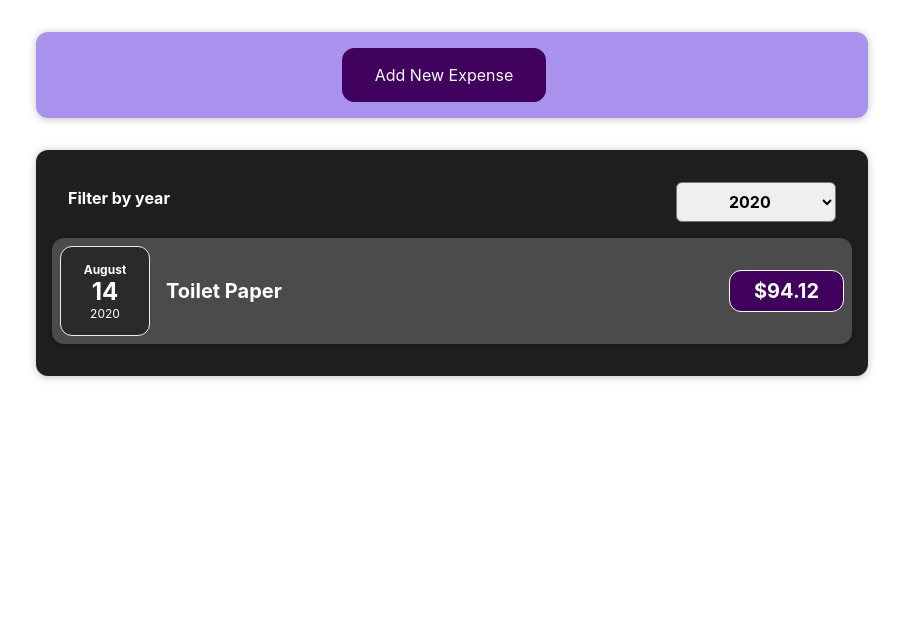
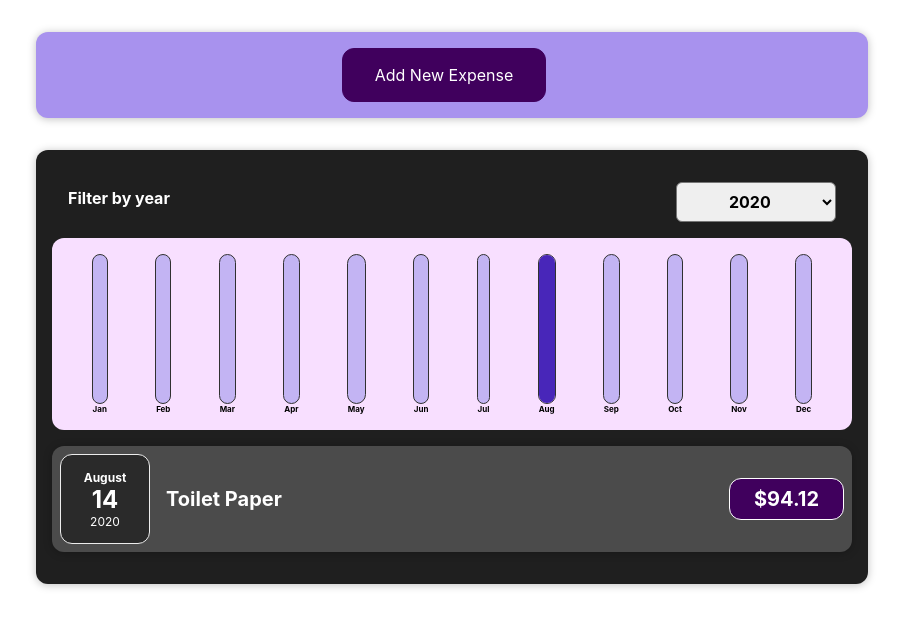
Before and after one commit to shoaib-karim-ali/reactjs-expense-tracking, a React (Create React App) app: page / in a window 1280 px wide. Shown: the top 628 px of the page, without its empty margins (188-1091 px from the left). Built offline with nearby package versions, Linux system fonts and the light colour scheme.

Commit message:
Add chart bar component

```diff
--- a/src/components/expenses/ExpenseItem.js
+++ b/src/components/expenses/ExpenseItem.js
@@ -1,4 +1,4 @@
-import Card from '../ui/Card';
+import Card from '../ui/card/Card';
 import ExpenseDate from './ExpenseDate';
 import './ExpenseItem.css';
 
--- a/src/components/expenses/Expenses.js
+++ b/src/components/expenses/Expenses.js
@@ -1,7 +1,8 @@
 import { useState } from 'react';
-import Card from '../ui/Card';
+import Card from '../ui/card/Card';
 import ExpensesList from "./ExpensesList";
 import ExpensesFilter from './ExpensesFilter';
+import ExpensesChart from './ExpensesChart';
 import "./Expenses.css";
 
 const Expenses = props => {
@@ -16,6 +17,7 @@ const Expenses = props => {
     return (
         <Card className="expenses">
             <ExpensesFilter selected={filteredYear} onChangeFilter={filterChangeHandler} />
+            <ExpensesChart expenses={filteredExpenses} />
             <ExpensesList items={filteredExpenses} />
         </Card>
     );
--- /dev/null
+++ b/src/components/expenses/ExpensesChart.js
@@ -0,0 +1,27 @@
+import Chart from '../ui/chart/Chart';
+
+const ExpensesChart = props => {
+    const chartDataPoints = [
+        { label: 'Jan', value: 0 },
+        { label: 'Feb', value: 0 },
+        { label: 'Mar', value: 0 },
+        { label: 'Apr', value: 0 },
+        { label: 'May', value: 0 },
+        { label: 'Jun', value: 0 },
+        { label: 'Jul', value: 0 },
+        { label: 'Aug', value: 0 },
+        { label: 'Sep', value: 0 },
+        { label: 'Oct', value: 0 },
+        { label: 'Nov', value: 0 },
+        { label: 'Dec', value: 0 },
+    ];
+
+    for (const expense of props.expenses) {
+        const expenseMonth = expense.date.getMonth();
+        chartDataPoints[expenseMonth].value += expense.amount;
+    }
+
+    return <Chart dataPoints={chartDataPoints} />;
+};
+
+export default ExpensesChart;
--- /dev/null
+++ b/src/components/ui/chart/Chart.css
@@ -0,0 +1,9 @@
+.chart {
+    padding: 1rem;
+    border-radius: 12px;
+    background-color: #f8dfff;
+    text-align: center;
+    display: flex;
+    justify-content: space-around;
+    height: 10rem;
+  }
--- /dev/null
+++ b/src/components/ui/chart/Chart.js
@@ -0,0 +1,22 @@
+import ChartBar from './ChartBar';
+import './Chart.css';
+
+const Chart = props => {
+    const dataPointValues = props.dataPoints.map(dataPoint => dataPoint.value);
+    const totalMaximum = Math.max(...dataPointValues);
+
+    return (
+        <div className='chart'>
+            {props.dataPoints.map((dataPoint) => (
+                <ChartBar
+                    key={dataPoint.label}
+                    value={dataPoint.value}
+                    maxValue={totalMaximum}
+                    label={dataPoint.label}
+                />
+            ))}
+        </div>
+    );
+};
+
+export default Chart;
--- /dev/null
+++ b/src/components/ui/chart/ChartBar.css
@@ -0,0 +1,30 @@
+.chart-bar {
+    height: 100%;
+    display: flex;
+    flex-direction: column;
+    align-items: center;
+  }
+
+  .chart-bar__inner {
+    height: 100%;
+    width: 100%;
+    border: 1px solid #313131;
+    border-radius: 12px;
+    background-color: #c3b4f3;
+    overflow: hidden;
+    display: flex;
+    flex-direction: column;
+    justify-content: flex-end;
+  }
+
+  .chart-bar__fill {
+    background-color: #4826b9;
+    width: 100%;
+    transition: all 0.3s ease-out;
+  }
+
+  .chart-bar__label {
+    font-weight: bold;
+    font-size: 0.5rem;
+    text-align: center;
+  }
--- /dev/null
+++ b/src/components/ui/chart/ChartBar.js
@@ -0,0 +1,23 @@
+import './ChartBar.css'
+
+const ChartBar = props => {
+    let barFillHeight = '0%';
+
+    if (props.maxValue > 0) {
+      barFillHeight = Math.round((props.value / props.maxValue) * 100) + '%';
+    }
+
+    return (
+        <div className='chart-bar'>
+            <div className='chart-bar__inner'>
+            <div
+                className='chart-bar__fill'
+                style={{ height: barFillHeight }}
+            ></div>
+        </div>
+        <div className='chart-bar__label'>{props.label}</div>
+        </div>
+    );
+};
+
+export default ChartBar;
```
Also changed, not shown: src/components/ui/card/Card.css (renamed from src/components/ui/Card.css), src/components/ui/card/Card.js (renamed from src/components/ui/Card.js).
